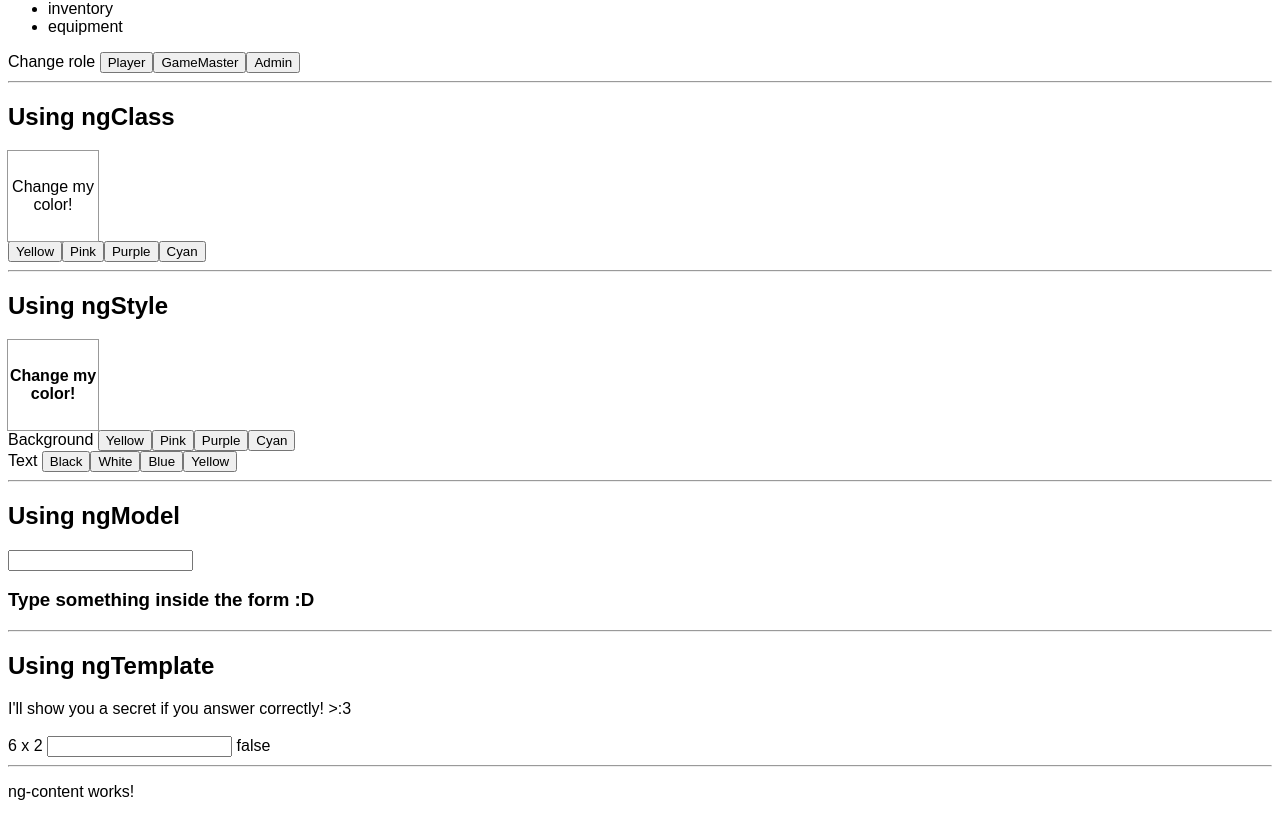
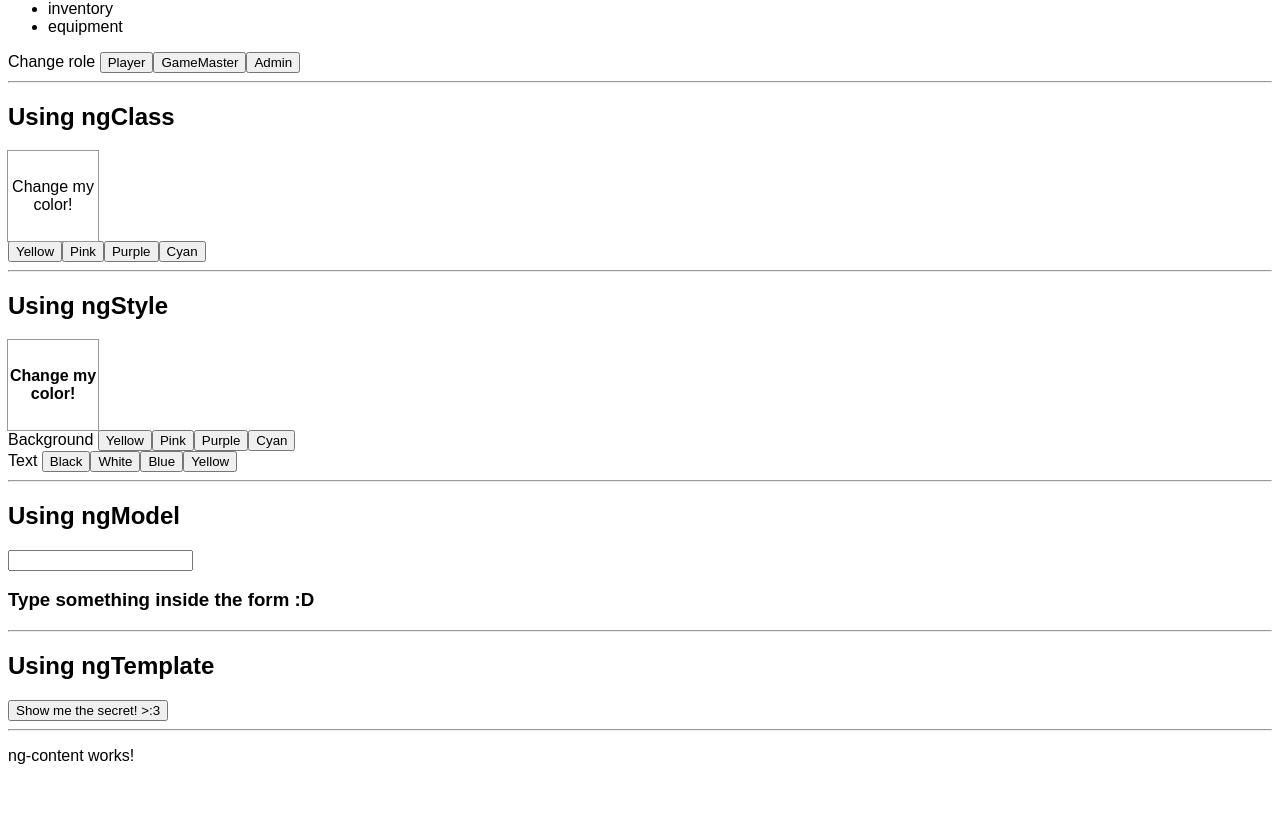
Before and after one commit to ygg-m/angular-studies, an Angular app in the folder 03 - Starting Angular/02 - directives/01-directives-project/: page / in a window 1280 px wide. Shown: the part 513-1330 px from the top of the page. After the commit the page ends 1294 px from the top, so only its background shows below. Built offline with nearby package versions, Linux system fonts and the light colour scheme.

Commit message:
ngtemplate

```diff
--- a/03 - Starting Angular/02 - directives/01-directives-project/src/app/ng-template/ng-template.component.html
+++ b/03 - Starting Angular/02 - directives/01-directives-project/src/app/ng-template/ng-template.component.html
@@ -1,6 +1,30 @@
 <h2>Using ngTemplate</h2>
-I'll show you a secret if you answer correctly! >:3
-<br />
-<br />
-6 x 2
-<input type="text" (keyup)="onKey($event, 1)" /> {{ answer1Correct }}
+<button (click)="lock1 = true">Show me the secret! >:3</button>
+
+<ng-template [ngIf]="lock1">
+  I love my daughter :3 <br />
+  <button (click)="lock2 = true">What about another one?</button>
+</ng-template>
+
+<ng-template [ngIf]="lock2">
+  I feel lost most of the times... <br />
+  <button (click)="lock3 = true">That's sad...</button>
+</ng-template>
+
+<ng-template [ngIf]="lock3">
+  But I keep going, if only for her! (And I try cheer me up so I go for myself
+  too.) <br />
+  <button (click)="lock4 = true">Nice!</button>
+</ng-template>
+
+<ng-template [ngIf]="lock4">
+  Whoever you are, thankyu for reading. <br />
+  <button (click)="lock5 = true">No prob, keep going!</button>
+</ng-template>
+
+<ng-template [ngIf]="lock5">
+  Life isn't fair, but everyone should try to make the best of it for
+  thenselves. A lot of people will try to make you fall so they can grow, but if
+  you have the choice to not do the same, your mind will be cleaner and you'll
+  feel better about yourselve in the end. <br />
+</ng-template>
--- a/03 - Starting Angular/02 - directives/01-directives-project/src/app/ng-template/ng-template.component.ts
+++ b/03 - Starting Angular/02 - directives/01-directives-project/src/app/ng-template/ng-template.component.ts
@@ -6,16 +6,11 @@ import { Component, OnInit } from '@angular/core';
   styleUrls: ['./ng-template.component.sass'],
 })
 export class NgTemplateComponent implements OnInit {
-  answer1: number = 12;
-  answer1Correct: boolean = false;
-
-  onKey(event: any, question: number) {
-    if (question === 1) {
-      if (event.target.value === this.answer1) {
-        this.answer1Correct = true;
-      }
-    }
-  }
+  lock1: boolean = false;
+  lock2: boolean = false;
+  lock3: boolean = false;
+  lock4: boolean = false;
+  lock5: boolean = false;
 
   constructor() {}
   ngOnInit(): void {}
```
